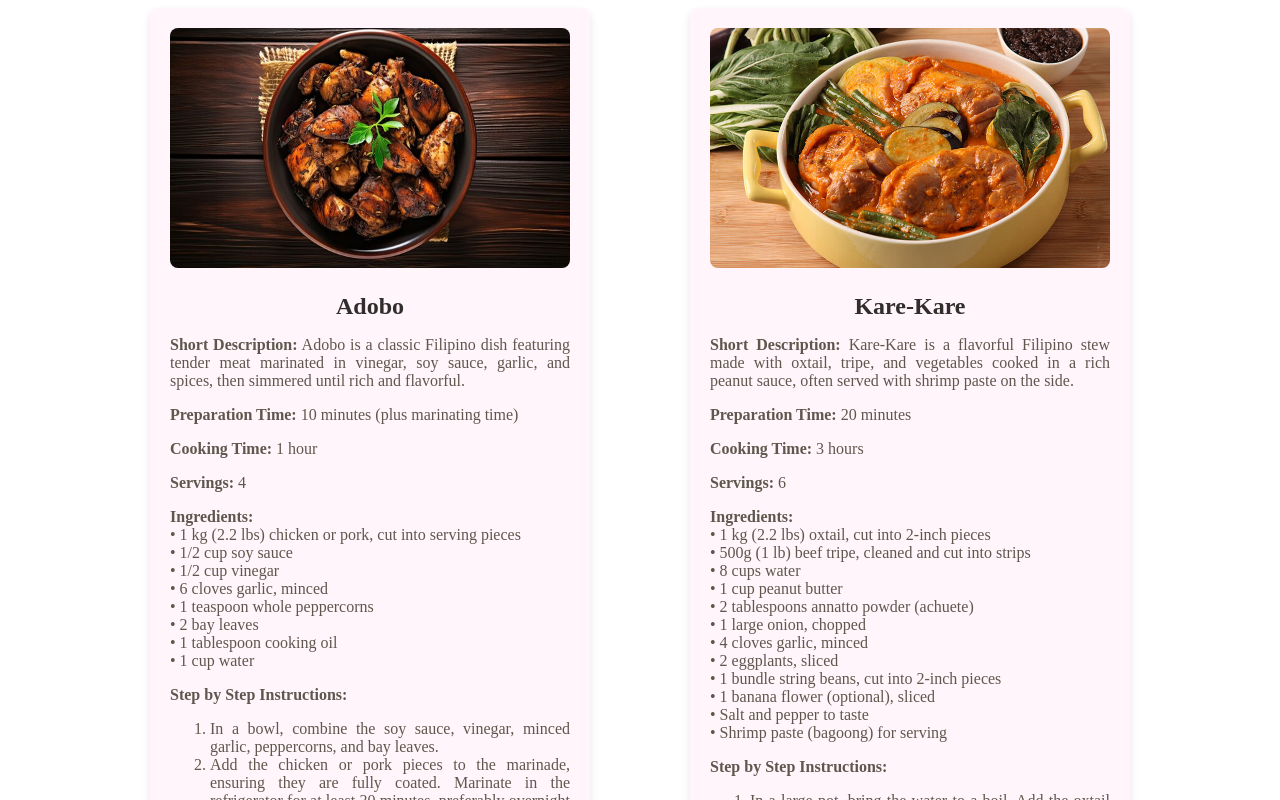
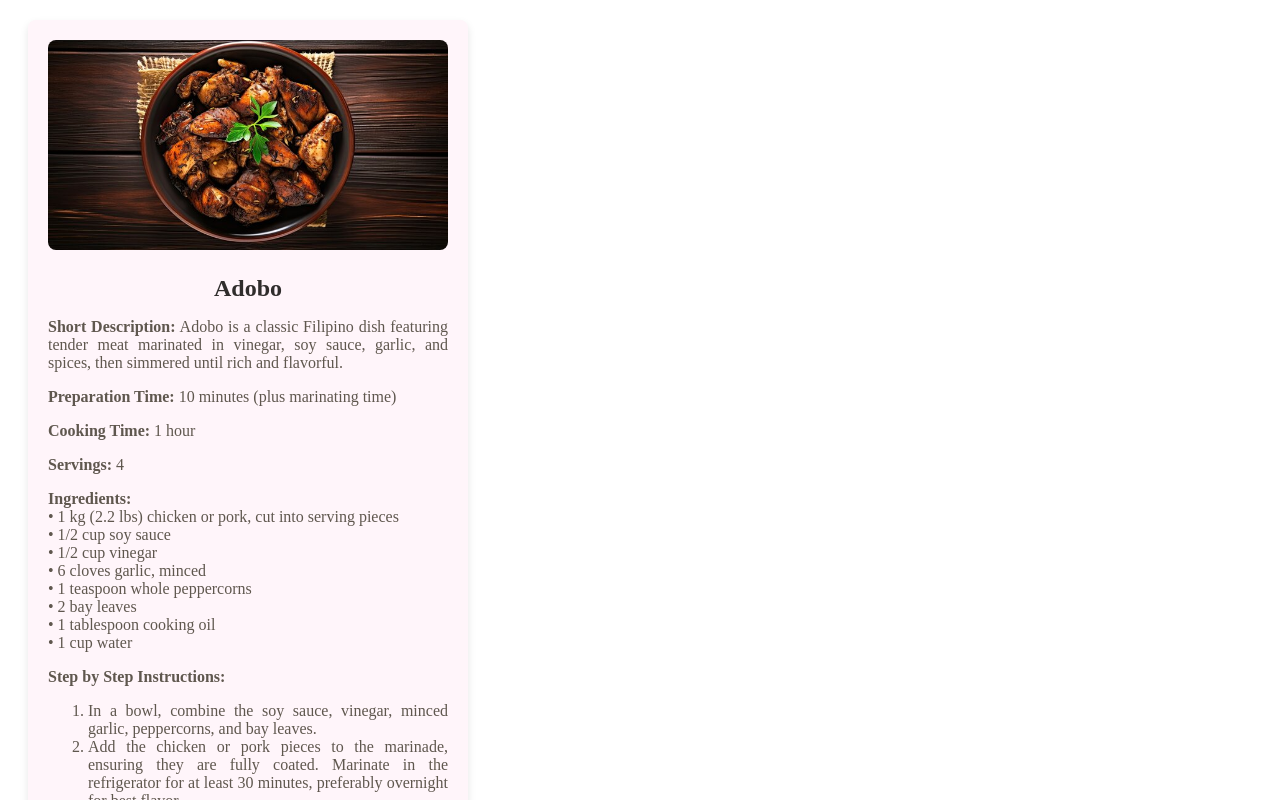
Before and after one commit to b0urbonn/awan, a React (Vite) app: page / in a window 1280 px wide. Shown: the top 800 px of the page. Built offline with nearby package versions, Linux system fonts and the light colour scheme.

Commit message:
Update styles.css

```diff
--- a/src/components/styles.css
+++ b/src/components/styles.css
@@ -1,13 +1,24 @@
+
 /* Layout */
 @media (max-width: 375px) {
-  /* Mobile styles */
+  .container {
+    gap: 20px;
+  }
+  .card {
+    max-width: 100%;
+  }
 }
 
 @media (min-width: 376px) {
-  /* Desktop styles */
+  .container {
+    gap: 100px;
+  }
+  .card {
+    max-width: calc(33.33% - 40px);
+    margin: 20px;
+  }
 }
 
-/* Colors */
 :root {
   --color-nutmeg: hsl(14, 45%, 36%);
   --color-dark-raspberry: hsl(332, 51%, 32%);
@@ -19,7 +30,6 @@
   --color-dark-charcoal: hsl(24, 5%, 18%);
 }
 
-/* Typography */
 body {
   font-size: 16px;
   font-family: 'Young Serif', serif;
@@ -33,7 +43,7 @@ body {
   padding: 20px;
   max-width: 400px;
   text-align: center;
-  height: 1600px;
+  height: 1400px;
 }
 
 .card-image {
@@ -49,7 +59,6 @@ body {
   margin-bottom: 10px;
 }
 
-
 .card-body {
   font-size: 16px;
   color: var(--color-wenge-brown);
@@ -57,10 +66,8 @@ body {
 }
 
 .container {
-  display: flex;
+  display: auto;
   justify-content: center;
   align-items: center;
   flex-wrap: wrap;
-  gap: 100px;
-  flex: 1 1 100%;
 }
```
